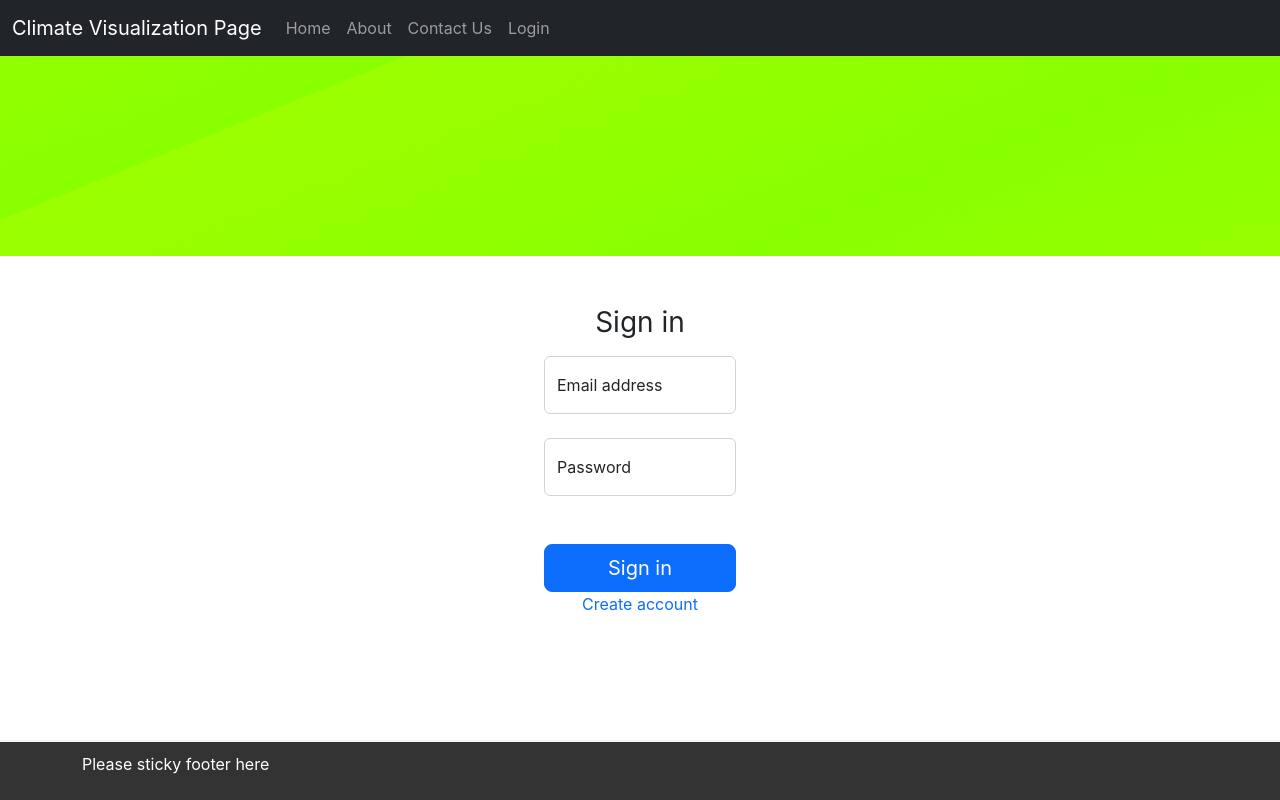
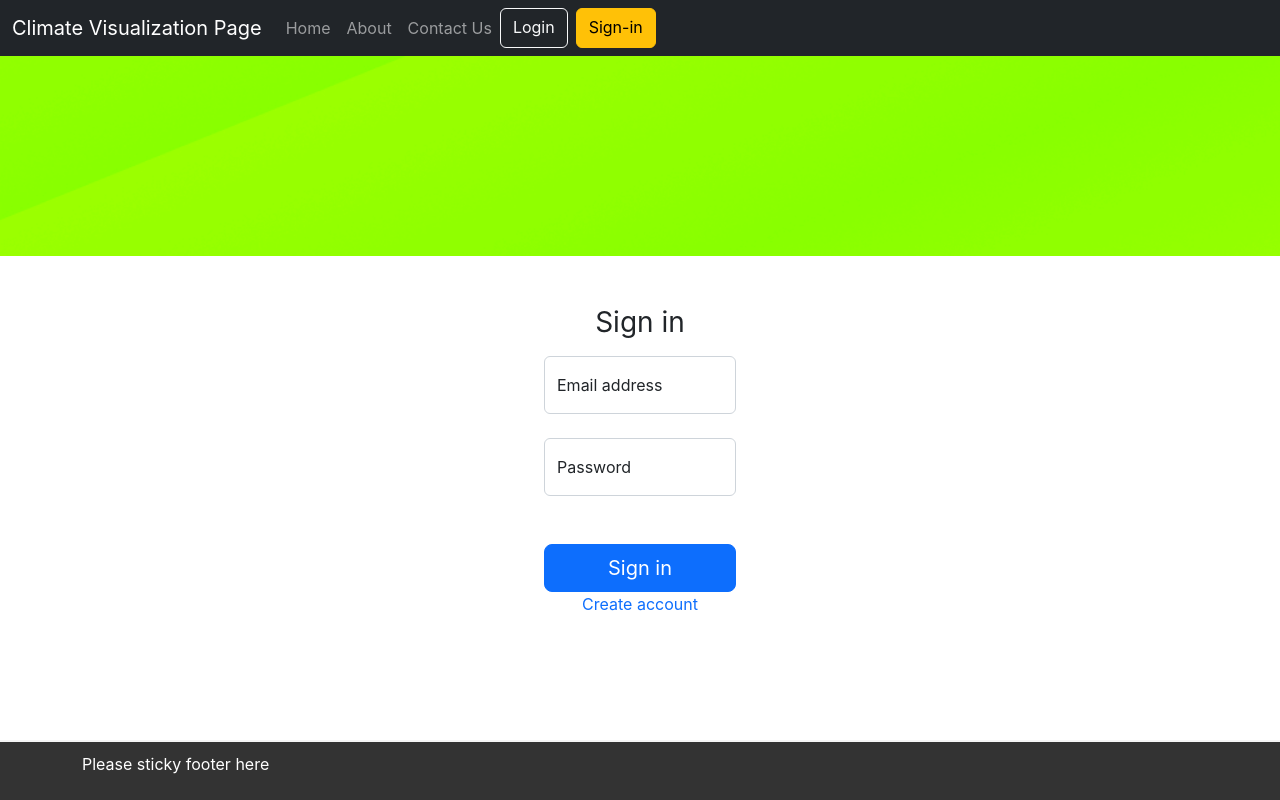
Before and after one commit to FTM-web-solutions/Web-ohjelmoinnin-sovellusprojekti, a React (Create React App) app: page /login in a window 1280 px wide. Built offline with nearby package versions, Linux system fonts and the light colour scheme.

Commit message:
Login muutoksia

```diff
--- a/src/components/Dashboard.js
+++ b/src/components/Dashboard.js
@@ -4,7 +4,6 @@ import axios from 'axios';
 import jwt_decode from "jwt-decode";
 import { useNavigate } from 'react-router-dom';
 // import { Logout } from '../../server/controllers/Users';
-
 
 const Dashboard = (props) => {
     const [name, setName] = useState('');
@@ -55,6 +54,7 @@ const Dashboard = (props) => {
         try {
             await axios.delete('http://localhost:3001/logout');
             navigate('/', { replace: true });
+            localStorage.clear()
         } catch (error) {
             console.log(error);
         }
--- a/src/components/Login.js
+++ b/src/components/Login.js
@@ -20,6 +20,8 @@ const Login = () => {
                 email: email,
                 password: password
             });
+            localStorage.setItem("LoggedIn", true)
+            // window.location.reload(false)
             navigate('/dashboard', { replace: true });
 
         } catch (error) {
--- a/src/components/Navbar.js
+++ b/src/components/Navbar.js
@@ -2,6 +2,9 @@ import React from 'react'
 import { Link } from 'react-router-dom'
 
 export default function Navbar() {
+
+    const auth = localStorage.getItem("LoggedIn")
+
     return (
         <nav id="nav" className="navbar navbar-expand-md navbar-dark bg-dark mb-4">
             <div className="container-fluid">
@@ -10,19 +13,18 @@ export default function Navbar() {
                     <span className="navbar-toggler-icon"></span>
                 </button>
                 <div className="collapse navbar-collapse" id="navbarCollapse">
+
                     <ul className="navbar-nav me-auto mb-2 mb-md-0">
-                        <li className="nav-item">
-                            <Link className="nav-link" to="/">Home</Link>
-                        </li>
-                        <li className="nav-item">
-                            <Link className="nav-link" to="/About">About</Link>
-                        </li>
-                        <li className="nav-item">
-                            <Link className="nav-link" to="/Contact">Contact Us</Link>
-                        </li>
-                        <li className="nav-item">
-                            <Link className="nav-link" to="/Login">Login</Link>
-                        </li>
+                        <li className="nav-item"><Link className="nav-link" to="/">Home</Link></li>
+                        <li className="nav-item"><Link className="nav-link" to="/About">About</Link></li>
+                        <li className="nav-item"><Link className="nav-link" to="/Contact">Contact Us</Link></li>
+                            {
+                            auth ? <li className="nav"><Link className="btn btn-outline-light me-2" to="/Login">Logout</Link></li>
+                            :<>
+                            <li className="nav"><Link className="btn btn-outline-light me-2" to="/Login">Login</Link></li>
+                            <li className="nav"><Link className="btn btn-warning" to="/Register">Sign-in</Link></li>
+                            </>
+                            }
                     </ul>
                 </div>
             </div>
```
